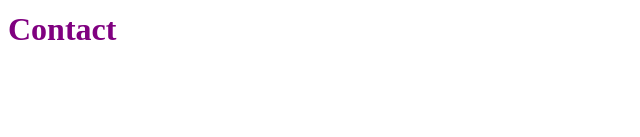
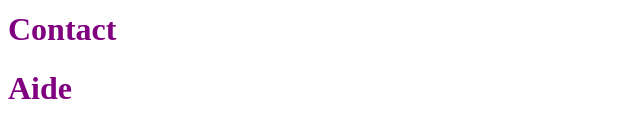
Before and after one commit to fheern/testgit, a plain HTML site: page index.html in a window 1280 px wide. Shown: the part 127-264 px from the top of the page, without its empty margins (0-640 px from the left). Drawn offline with Linux system fonts and the light colour scheme.

Commit message:
Ajout Aide dans header

```diff
--- a/index.html
+++ b/index.html
@@ -12,6 +12,7 @@
   <h1 class="titre">Accueil</h1>
   <h1 class="titre">Boutique</h1>
   <h1 class="titre">Contact</h1>
+  <h1 class="titre">Aide</h1>
 </header>
 
 <script src="js/app.js"></script>
```
